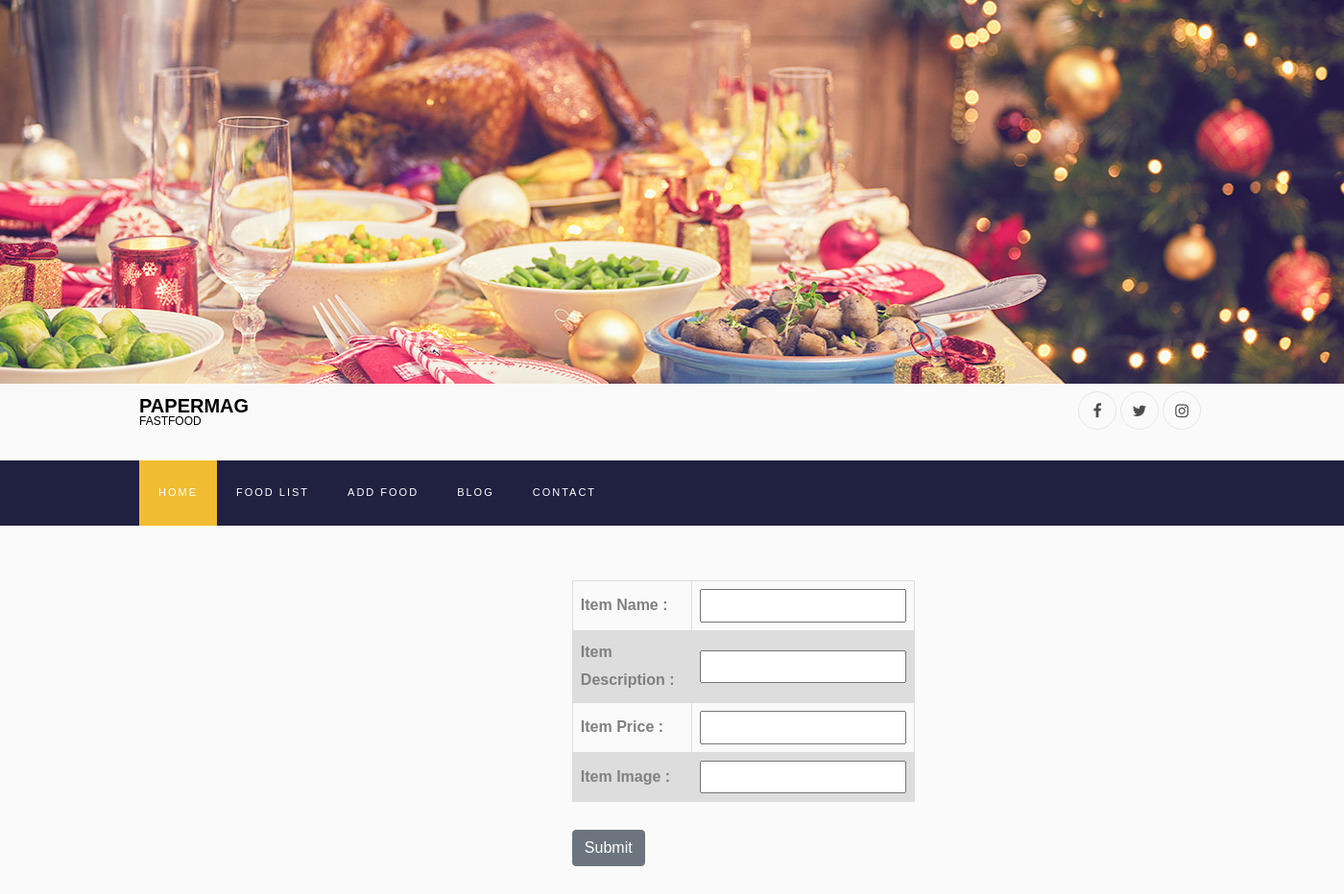
After one commit to canaltinoz/food_menu_application, a Django app: page /food/add/ in a window 1400 px wide; the page is wider, and only the part inside the window is pictured. The commit adds this page. Shown: that part at 96% size. Run offline with Django 4.2, Linux system fonts and the light colour scheme; some libraries are stand-ins or nearby versions.

Commit message:
Add form page added

```diff
--- /dev/null
+++ b/food_app/forms.py
@@ -0,0 +1,7 @@
+from django import forms
+from .models import Item
+
+class ItemForm(forms.ModelForm):
+    class Meta:
+        model=Item
+        fields=['item_name','item_desc','item_price','item_img']
--- /dev/null
+++ b/food_app/templates/food_app/add.html
@@ -0,0 +1,40 @@
+{% extends 'layout.html' %}
+{% load static %}
+
+{% block css_files  %}
+    <link rel="stylesheet" href="{% static 'food_app/css/style.css' %}">
+{% endblock  %}
+{% block page_title %}Add Item{%endblock%}
+{% block content %}
+<br/><br/>
+<div class="row">
+    <div class="col-md-4 offset-md-5">
+        <form action="POST">
+            {% csrf_token %}
+            <table>
+                <tr>
+                    <th>Item Name : </th>
+                    <td>{{form.item_name}}</td>
+                </tr>
+                <tr>
+                    <th>Item Description : </th>
+                    <td>{{form.item_desc}}</td>
+                </tr>
+                <tr>
+                    <th>Item Price : </th>
+                    <td>{{form.item_price}}</td>
+                </tr>
+                <tr>
+                    <th>Item Image : </th>
+                    <td>{{form.item_img}}</td>
+                </tr>
+            </table>
+            <br/>
+            <button type='submit' class='btn btn-secondary'>Submit</button>
+            </form>
+            <br/>
+    </div>
+</div>
+
+
+{%endblock%}
--- a/food_app/templates/food_app/detail.html
+++ b/food_app/templates/food_app/detail.html
@@ -4,7 +4,7 @@
 {% block css_files  %}
     <link rel="stylesheet" href="{% static 'food_app/css/style.css' %}">
 {% endblock  %}
-
+{% block page_title %}Detail{%endblock%}
 {% block content %}
 <br/> <br/>
 <div class="row">
@@ -20,5 +20,6 @@
     </div>
 
 </div>
+<br/><br/>
 
 {%endblock%}
--- a/food_app/templates/food_app/index.html
+++ b/food_app/templates/food_app/index.html
@@ -5,7 +5,7 @@
     <link rel="stylesheet" href="{% static 'food_app/css/style.css' %}">
 {% endblock  %}
 
-{% block page_title %} HomePage {%endblock%}
+{% block page_title %} Home {%endblock%}
 
 {%block content%}
 <br/><br/>
@@ -24,4 +24,5 @@
     </div>
   </div>
 
+  <br/><br/>
 {%endblock%}
--- a/food_app/templates/food_app/list.html
+++ b/food_app/templates/food_app/list.html
@@ -5,7 +5,7 @@
     <link rel="stylesheet" href="{% static 'food_app/css/style.css' %}">
 {% endblock  %}
 
-{% block page_title %} HomePage {%endblock%}
+{% block page_title %} Catalog {%endblock%}
 
 {%block content%}
 <br/><br/>
@@ -14,13 +14,11 @@
 <div class="row">
             <div class="col-md-3 offset-md-2">
                 <img class='card' height='150px' width='200px' src={% static '/food_app/images/'|add:item.item_img %} alt="">
-
             </div>
             <div class="col-md-4">
                 <h3>{{item.item_name}}</h3>
                 <h5>{{item.item_desc}}</h3>
                 <h6>${{item.item_price}}</h3>
-
             </div>
             <div class="col-md-0">
                 <a href="{% url 'detail' item.id%}" class='btn btn-success'>Details</a>
--- a/food_app/urls.py
+++ b/food_app/urls.py
@@ -6,5 +6,6 @@ urlpatterns = [
     path('<int:item_id>/',views.detail,name='detail'),
     path('list/',views.list,name='list'),
     path('delete/<item_id>',views.delete,name='delete'),
+    path('add/',views.add,name='add'),
 
 ]
--- a/food_app/views.py
+++ b/food_app/views.py
@@ -1,6 +1,7 @@
 from django.http import HttpResponse
 from django.shortcuts import render,redirect
 from .models import Item
+from .forms import ItemForm
 
 
 def index(request):
@@ -18,3 +19,10 @@ def delete(request,item_id):
     item=Item.objects.get(pk=item_id)
     item.delete()
     return redirect('list')
+
+def add(request):
+    form=ItemForm(request.POST or None)
+    if form.is_valid():
+        form.save()
+        return redirect(list)
+    return render(request,'food_app/add.html',{'form':form})
--- a/templates/layout.html
+++ b/templates/layout.html
@@ -3,7 +3,7 @@
   <head>
     {% load static %}
 
-  	<title>{% block page_title %} {%endblock%}</title>
+  	<title>Papermag | {% block page_title %} {%endblock%}</title>
     <meta charset="utf-8">
     <meta name="viewport" content="width=device-width, initial-scale=1, shrink-to-fit=no">
 	<link href='https://fonts.googleapis.com/css?family=Roboto:400,100,300,700' rel='stylesheet' type='text/css'>
--- a/templates/partials/_nav.html
+++ b/templates/partials/_nav.html
@@ -31,7 +31,8 @@
       <div class="collapse navbar-collapse" id="ftco-nav">
         <ul class="navbar-nav mr-auto">
             <li class="nav-item active"><a href="{% url 'index' %}" class="nav-link">Home</a></li>
-            <li class="nav-item"><a href="{% url 'list'%}" class="nav-link">Catalog</a></li>
+            <li class="nav-item"><a href="{% url 'list'%}" class="nav-link">Food List</a></li>
+            <li class="nav-item"><a href="{% url 'add' %}" class="nav-link">Add Food</a></li>
             <li class="nav-item"><a href="#" class="nav-link">Blog</a></li>
             <li class="nav-item"><a href="#" class="nav-link">Contact</a></li>
         </ul>
```
Lines whose indentation alone changed are shown as unchanged.
